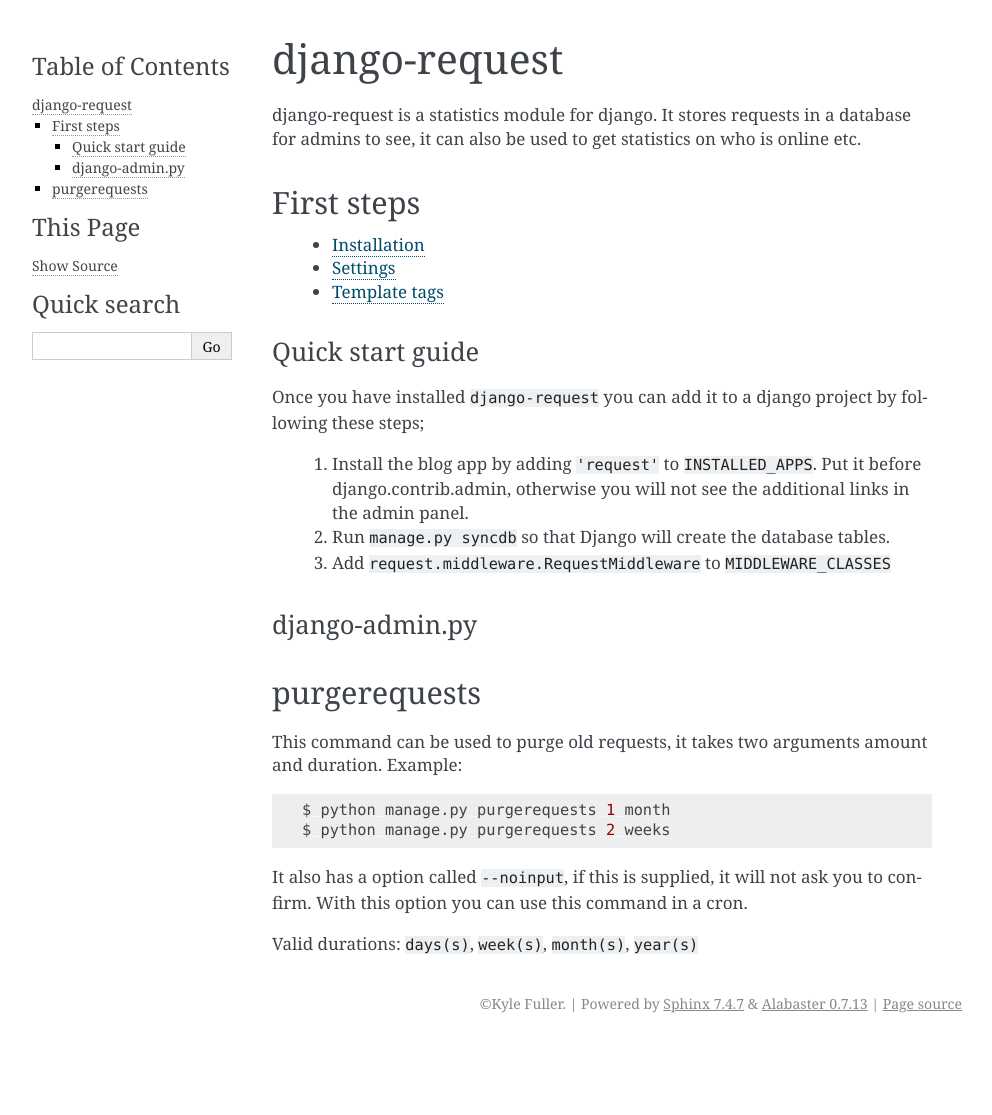
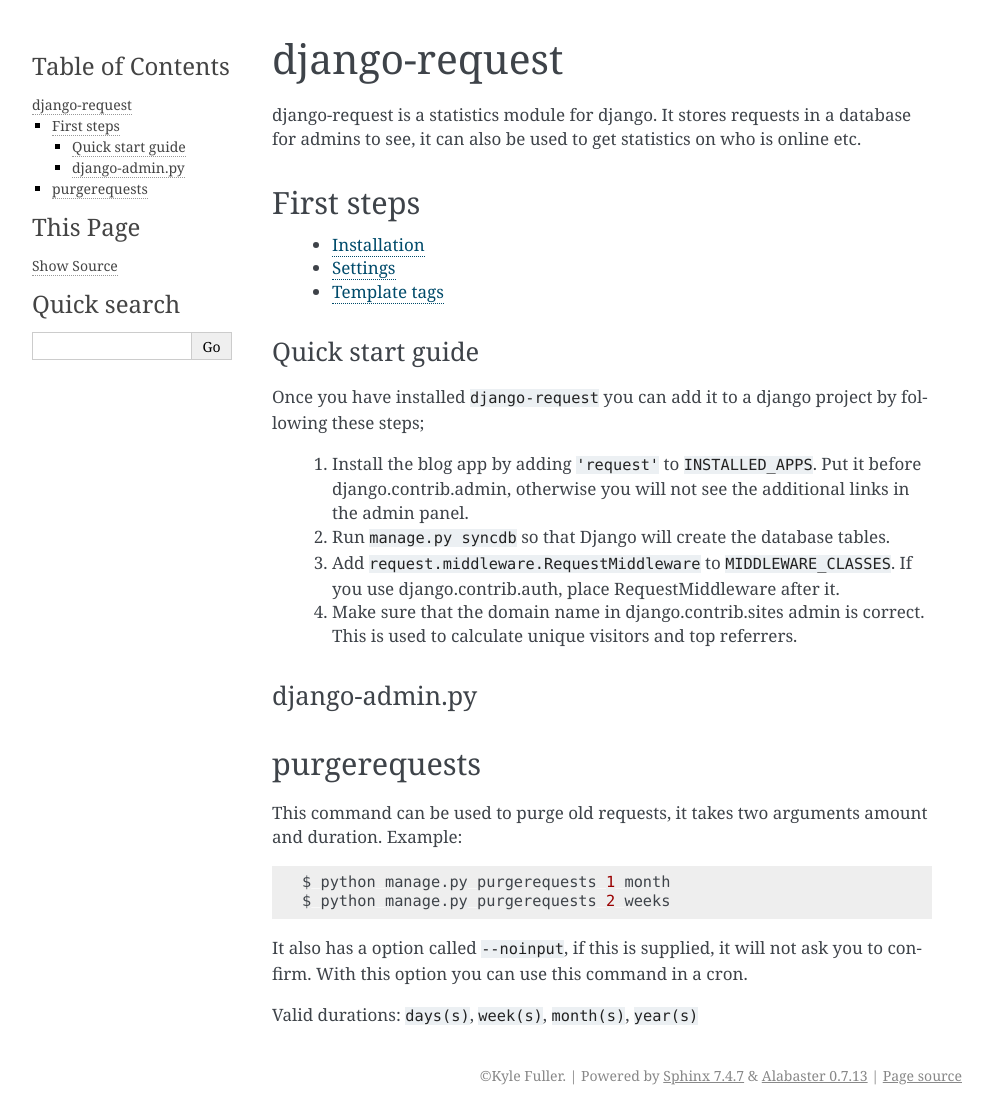
Before and after one commit to mrdoosba/mrdoosba, a Sphinx documentation site: the page built from docs/index.txt, in a window 1280 px wide. Shown: the whole page, without its empty margins (148-1140 px from the left). Built offline with Sphinx 7.4.7, drawn with Linux system fonts in a browser that asks for light colours; the version number could not be read and is left out; before the commit the page ends 1043 px from its top, so only the background shows below that.

Commit message:
Changed the installation procedure in the docs to include setting django.contrib.sites correctly.

```diff
--- a/docs/index.txt
+++ b/docs/index.txt
@@ -23,16 +23,9 @@ Once you have installed ``django-request`` you can add it to a django project by
 
 	#. Run ``manage.py syncdb`` so that Django will create the database tables.
 
-	#. Add ``request.middleware.RequestMiddleware`` to ``MIDDLEWARE_CLASSES``
+	#. Add ``request.middleware.RequestMiddleware`` to ``MIDDLEWARE_CLASSES``. If you use django.contrib.auth, place RequestMiddleware after it.
 
-
-.. note:
-
-    If you use django.contrib.auth, it is important that the you place ``request.middleware.RequestMiddleware`` after ``django.contrib.auth.middleware.AuthenticationMiddleware``
-
-.. note #2:
-    Make sure that you got your domain name right in the Sites model.
-    If it's not, the unique visits will not be calculated right, and top referers will not be shown correctly.
+	#. Make sure that the domain name in django.contrib.sites admin is correct. This is used to calculate unique visitors and top referrers.
 
 django-admin.py
 ===============
```
